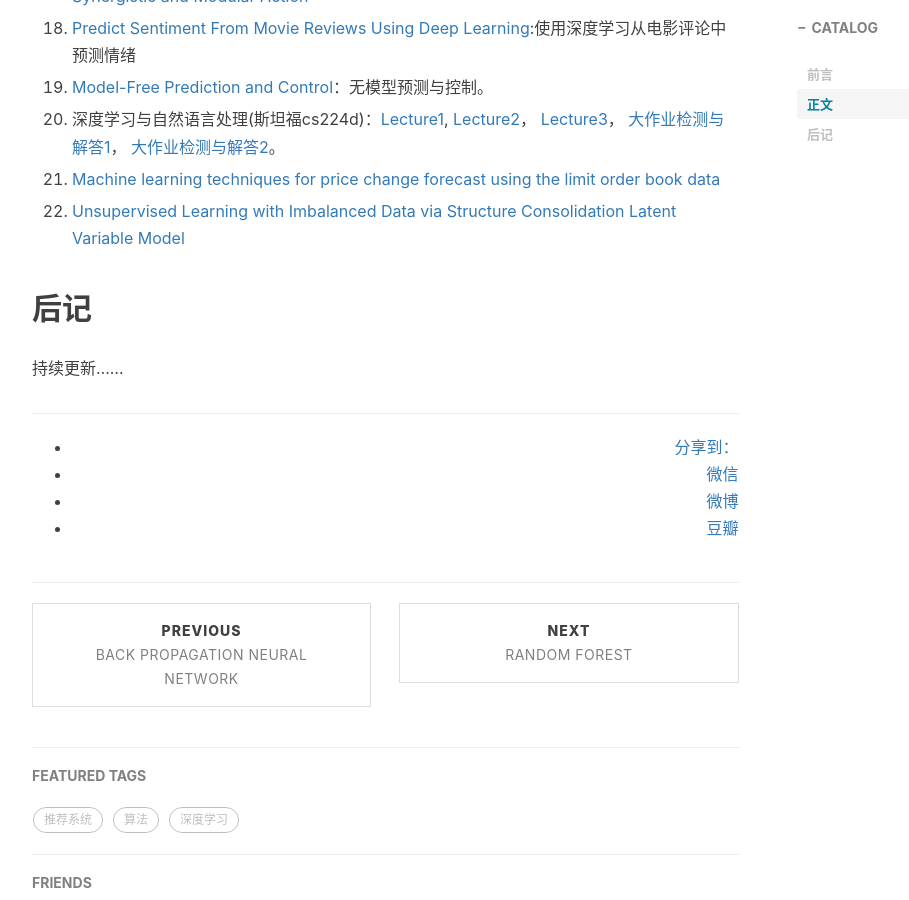
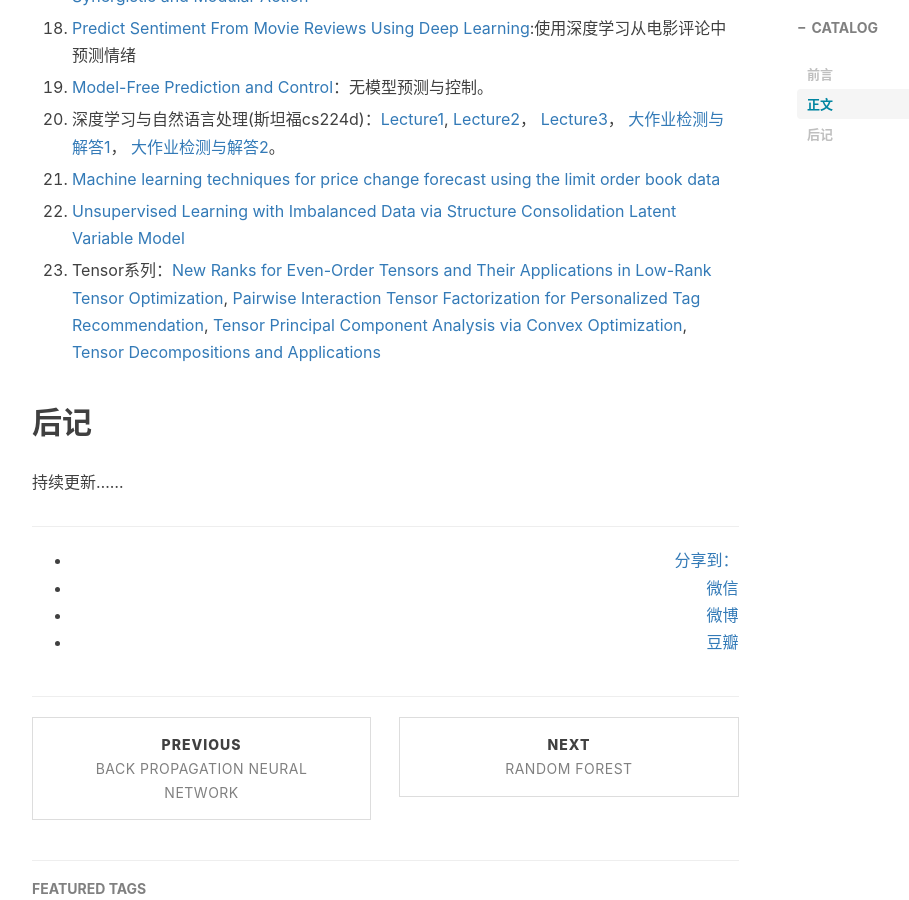
Before and after one commit to CoolIceFire/CoolIceFire.github.io, a Jekyll site: the page built from _posts/2016-06-30-Learning.markdown, in a window 1280 px wide and 900 px high, scrolled down 1392 px. Shown: the whole window, without its empty margins (233-1142 px from the left). Built offline with Jekyll 4.4.1, drawn with Linux system fonts in a browser that asks for light colours; nearby versions of some CDN libraries; comment, search, counter and statistics services are not loaded.

Commit message:
Update 2016-06-30-Learning.markdown

```diff
--- a/_posts/2016-06-30-Learning.markdown
+++ b/_posts/2016-06-30-Learning.markdown
@@ -67,6 +67,8 @@ tags:
 
 22. [Unsupervised Learning with Imbalanced Data via Structure Consolidation Latent Variable Model](http://arxiv.org/abs/1607.00067)
 
+23. Tensor系列：[New Ranks for Even-Order Tensors and Their Applications in Low-Rank Tensor Optimization](http://www.menet.umn.edu/~zhangs/Reports/2015_JMZ.pdf),  [Pairwise Interaction Tensor Factorization for Personalized Tag Recommendation](http://www.wsdm-conference.org/2010/proceedings/docs/p81.pdf), [Tensor Principal Component Analysis via Convex Optimization](https://arxiv.org/abs/1212.2702), [Tensor Decompositions and Applications](http://epubs.siam.org/doi/abs/10.1137/07070111X?journalCode=siread)
+
 ## 后记
 
 持续更新……
```
